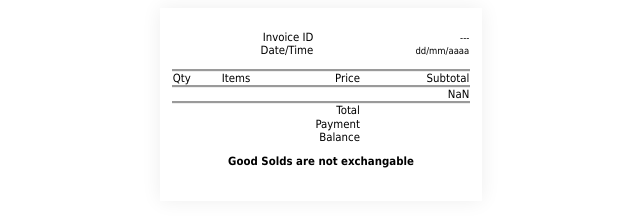
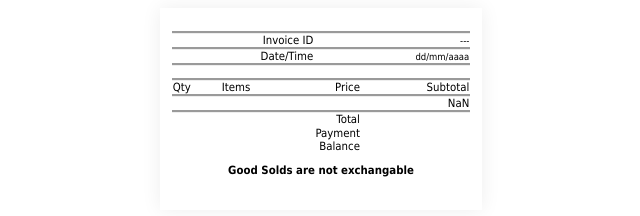
Before and after one commit to kyawminoo007/invoice, a plain HTML site: page index.html in a window 1280 px wide. Shown: the whole page, without its empty margins (319-959 px from the left). Drawn offline with Linux system fonts and the light colour scheme.

Commit message:
Update index.html

```diff
--- a/index.html
+++ b/index.html
@@ -313,13 +313,13 @@ img#impresoraButton {
                 <br>
         </div>
            <table class="table">
-<tr>
+ <tr class="table-header">
     <td>Invoice ID</td>
     <td></td>
     <td></td>
     <td class="nro_boleta" id="invoice_id"></td>
 </tr>
-<tr>
+ <tr class="table-header">
     <td>Date/Time</td>
     <td></td>
     <td></td>
```
